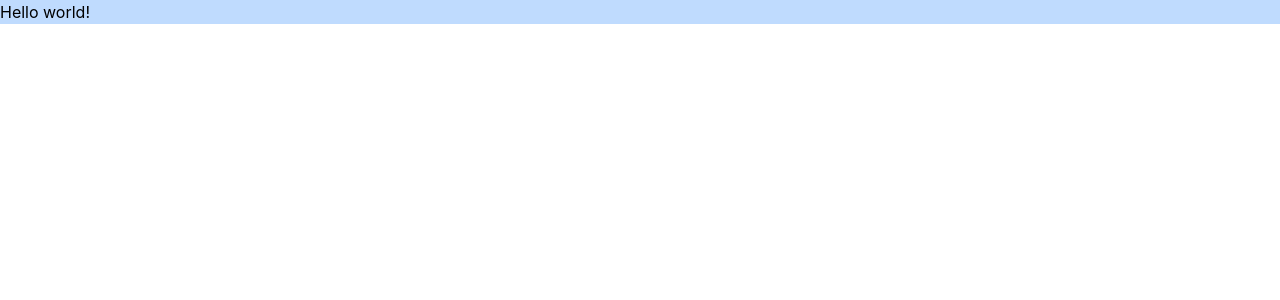
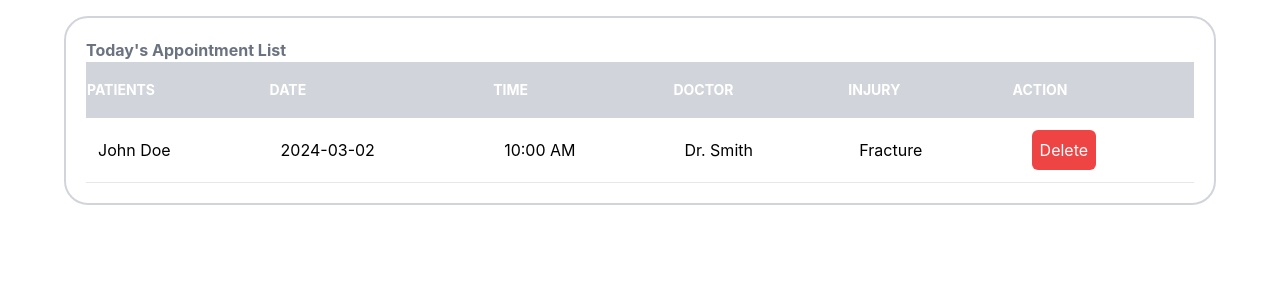
Before and after one commit to pythonpioneer/screening-frontend, a React (Create React App) app: page / in a window 1280 px wide. Shown: the top 300 px of the page. Built offline with nearby package versions, Linux system fonts and the light colour scheme.

Commit message:
structure of the table created

```diff
--- a/src/App.js
+++ b/src/App.js
@@ -1,12 +1,11 @@
 import './App.css';
+import Card from './components/Card';
 
 
 function App() {
-  return (
-    <h1 className="bg-blue-200">
-      Hello world!
-    </h1>
-  );
+	return (
+		<Card />
+  	);
 }
 
 export default App;
--- /dev/null
+++ b/src/components/Card.jsx
@@ -0,0 +1,47 @@
+import React from 'react';
+
+
+export default function Card() {
+    return (
+        <>
+            <div className="w-[90%] p-5 border-2 border-gray-300 rounded-3xl mx-auto my-4">
+
+                {/* table description */}
+                <h2 className='mr-auto text-gray-500 font-bold'>Today's Appointment List</h2>
+
+                <div className='rounded-xl table-enclosing'>
+                    {/* creating table */}
+                    <table className='w-full'>
+
+                        {/* headings of the table */}
+                        <thead className="bg-gray-300 rounded-sm">
+                            <tr className="text-left py-5 h-14 text-white font-medium text-sm">
+                                <th className=''>PATIENTS</th>
+                                <th className=''>DATE</th>
+                                <th className=''>TIME</th>
+                                <th className=''>DOCTOR</th>
+                                <th className=''>INJURY</th>
+                                <th className=''>ACTION</th>
+                            </tr>
+                        </thead>
+
+                        {/* body and the content of the table */}
+                        <tbody>
+                            <tr className="border-b">
+                                <td className="p-3">John Doe</td>
+                                <td className="p-3">2024-03-02</td>
+                                <td className="p-3">10:00 AM</td>
+                                <td className="p-3">Dr. Smith</td>
+                                <td className="p-3">Fracture</td>
+                                <td className="p-3">
+                                    <button className="bg-red-500 text-white p-2 ml-2 rounded-md">Delete</button>
+                                </td>
+                            </tr>
+                        </tbody>
+                    </table>
+                </div>
+
+            </div>
+        </>
+    )
+}
```
Also changed, not shown: src/components/Table.jsx (added, +10 -0 lines), 1 other file (tests, documents, lock files or other folders).
